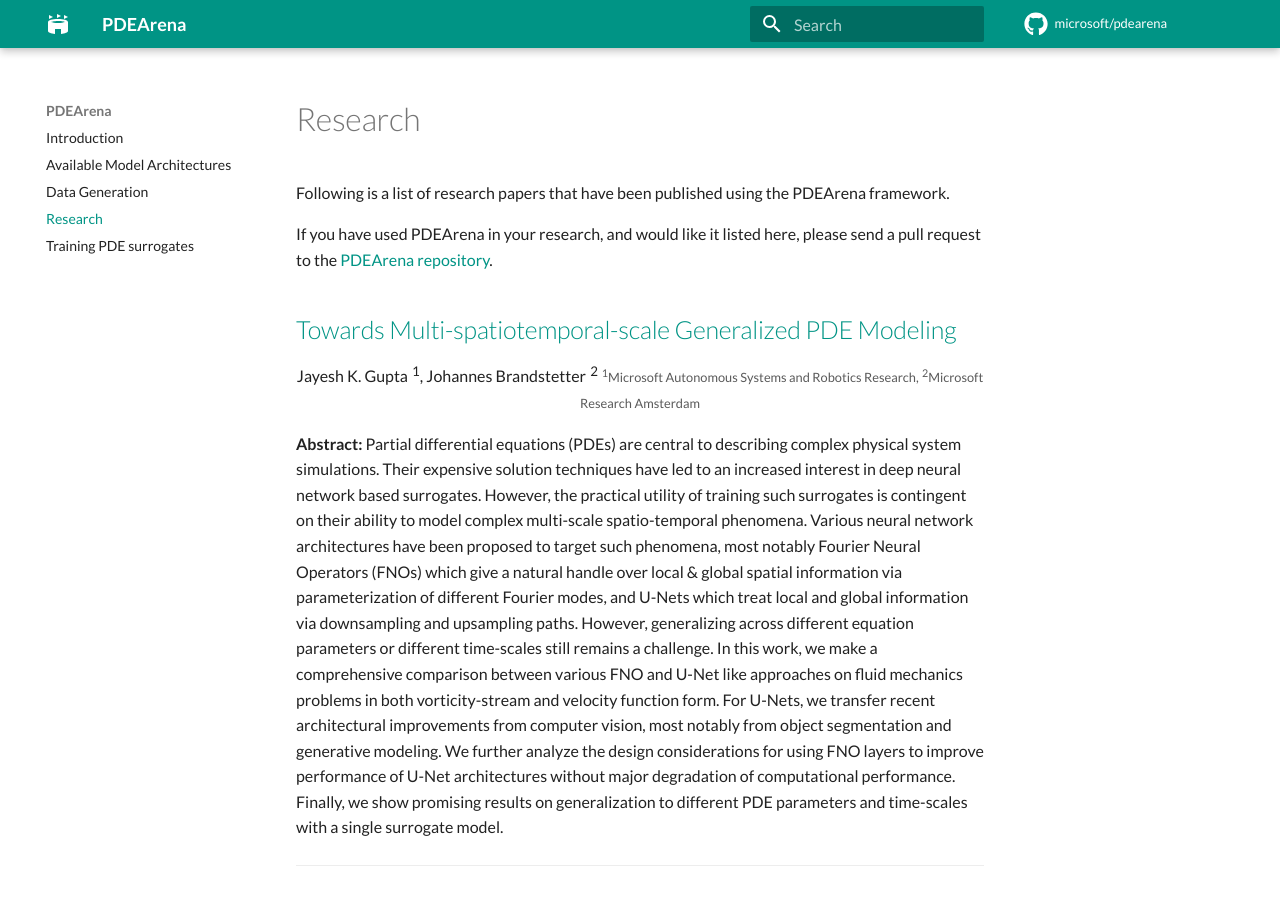
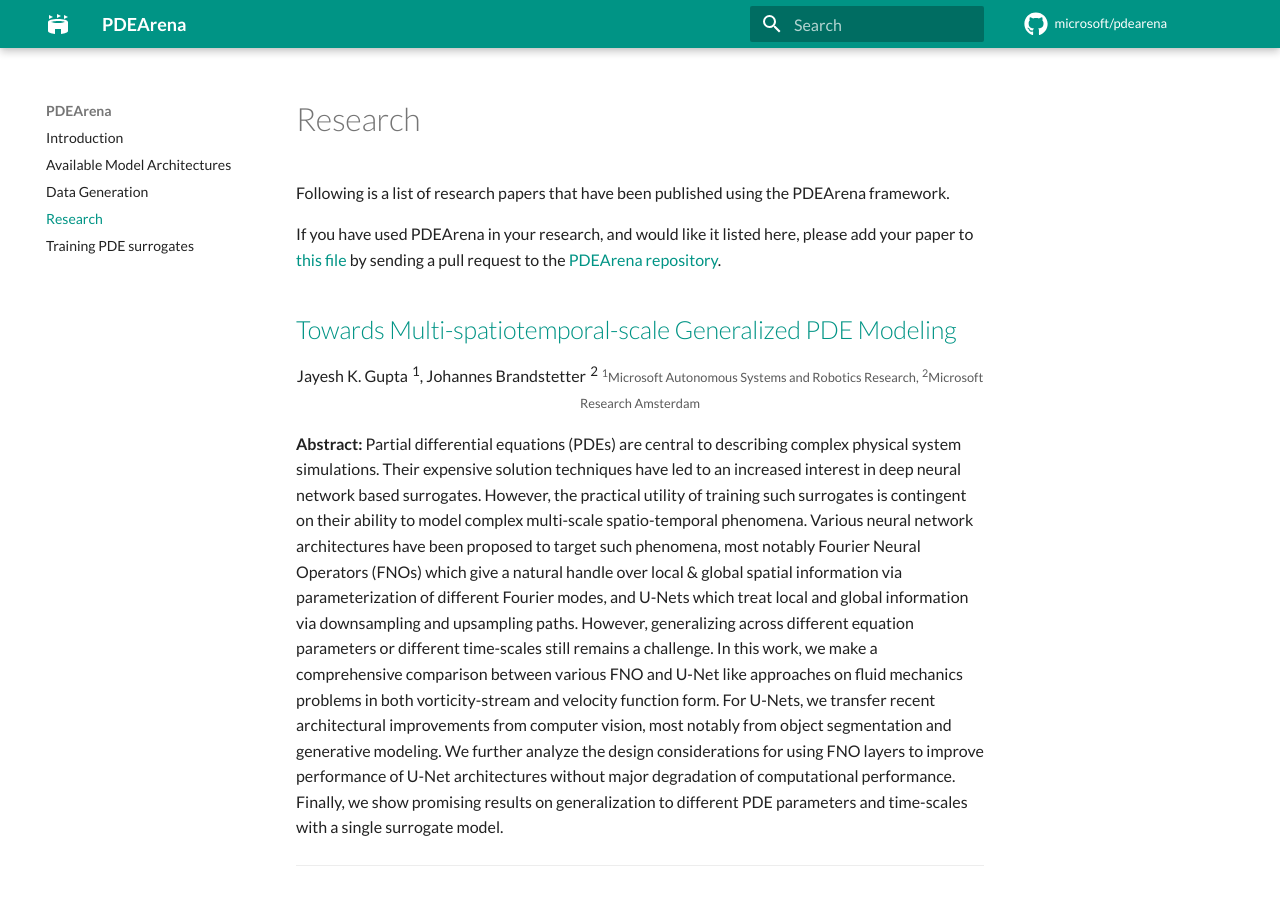
Before and after one commit to pdearena/pdearena, an MkDocs documentation site: the page built from docs/research.md, in a window 1280 px wide and 900 px high. Built offline with MkDocs 1.6.1 and Material for MkDocs 9.7.7, drawn with Linux system fonts in a browser that asks for light colours; comment, search, counter and statistics services are not loaded.

Commit message:
update docs

```diff
--- a/docs/generate_research.py
+++ b/docs/generate_research.py
@@ -7,7 +7,7 @@ header = """
 
 Following is a list of research papers that have been published using the PDEArena framework.
 
-If you have used PDEArena in your research, and would like it listed here, please send a pull request to the [PDEArena repository](https://github.com/microsoft/pdearena).
+If you have used PDEArena in your research, and would like it listed here, please add your paper to [this file](https://github.com/microsoft/pdearena/blob/main/docs/research.yml) by sending a pull request to the [PDEArena repository](https://github.com/microsoft/pdearena).
 """
 
 def snippet(paper):
--- a/docs/research.md
+++ b/docs/research.md
@@ -3,7 +3,7 @@
 
 Following is a list of research papers that have been published using the PDEArena framework.
 
-If you have used PDEArena in your research, and would like it listed here, please send a pull request to the [PDEArena repository](https://github.com/microsoft/pdearena).
+If you have used PDEArena in your research, and would like it listed here, please add your paper to [this file](https://github.com/microsoft/pdearena/blob/main/docs/research.yml) by sending a pull request to the [PDEArena repository](https://github.com/microsoft/pdearena).
 
 
 <!-- Large font: -->
```
